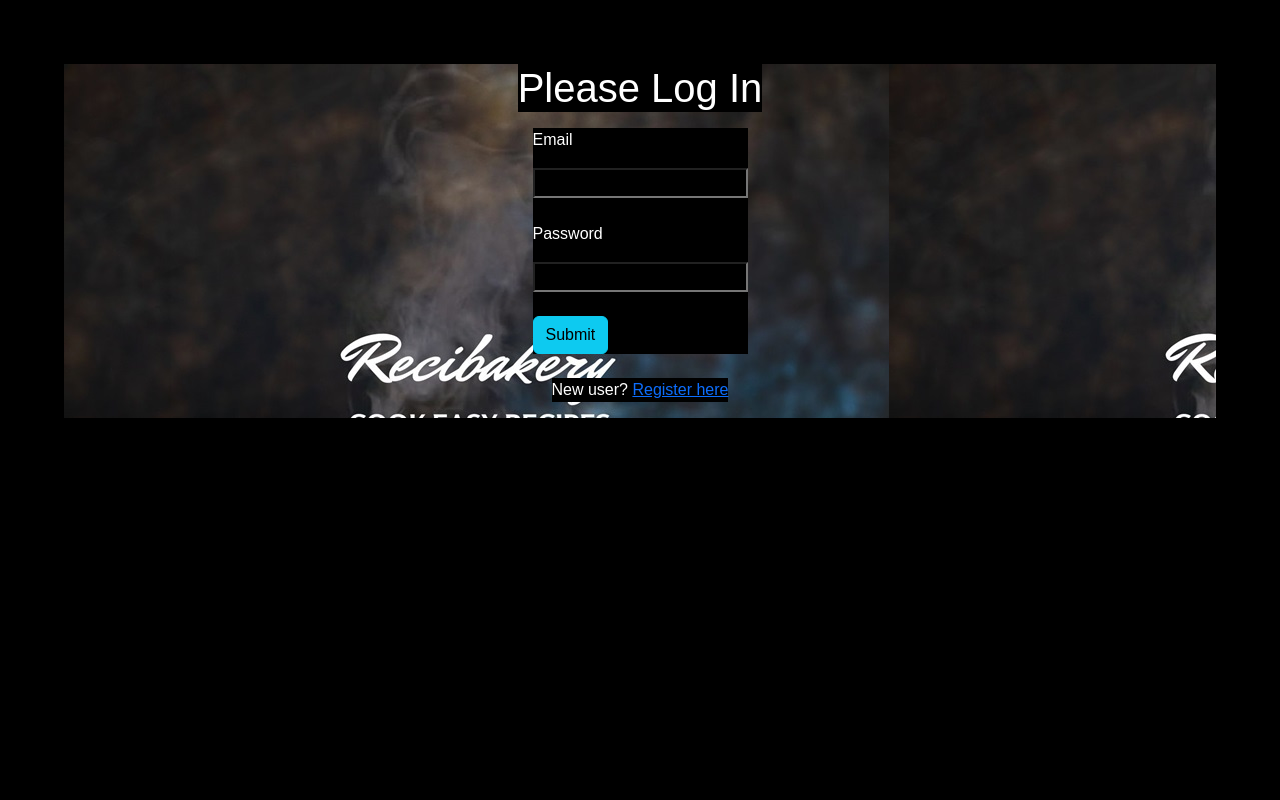
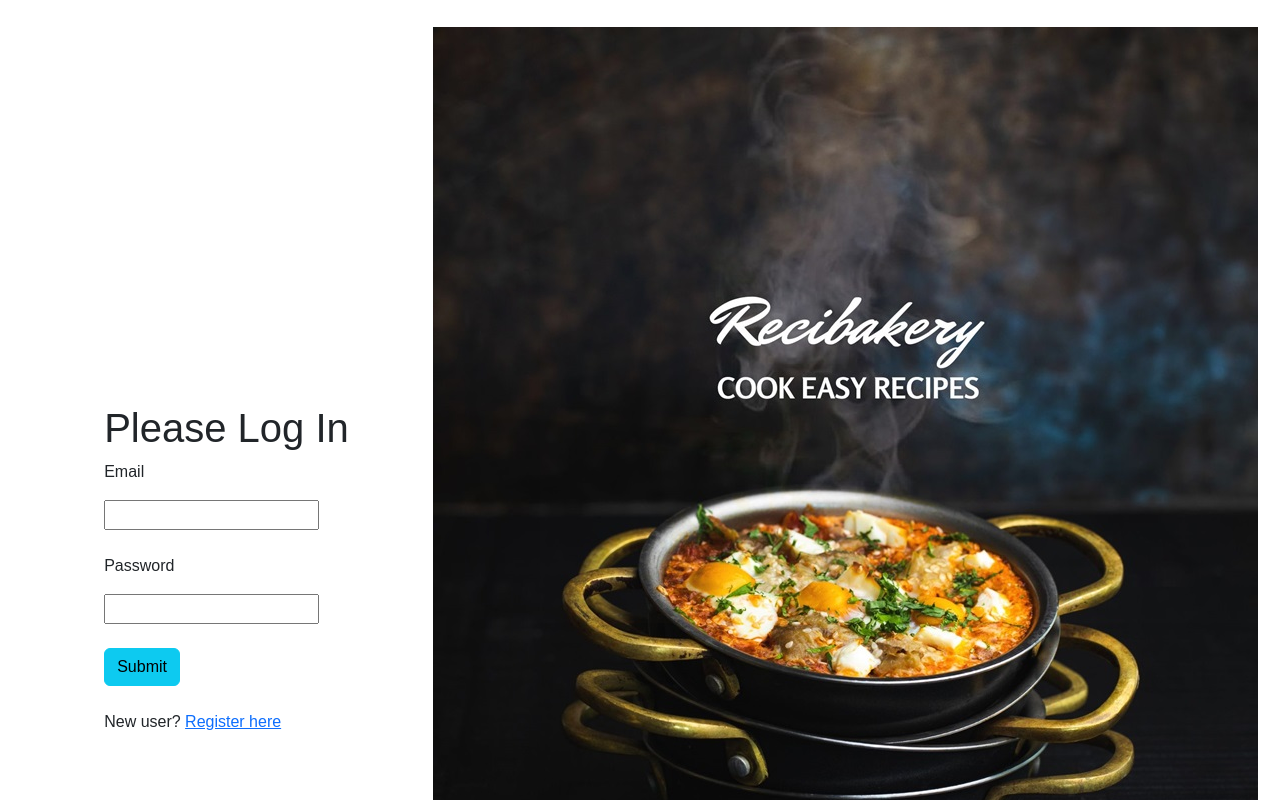
Before and after one commit to AmaanKang/Recipe_Sharing_Frontend, a React (Create React App) app: page / in a window 1280 px wide. Shown: the top 800 px of the page. Built offline with nearby package versions, Linux system fonts and the light colour scheme.

Commit message:
Fixed UI on Login and Register

```diff
--- a/src/App.css
+++ b/src/App.css
@@ -2,17 +2,17 @@
 *{
   box-sizing: border-box;
   font-family: 'Quicksand',Arial, Helvetica, sans-serif;
-  background-color: black;
+  /**background-color: black;*/
 }
 body{
   padding:0;
-  margin:0% 5% 0% 5%;
+  margin:0% 2% 0% 2%;
   height:100%;
 }
 .App{
   display: flex;
   flex-direction: column;
-  background-color: black;
-  color:white;
+  /**background-color: black;*/
+  /**color:white;*/
   height:100%;
 }
--- a/src/components/food/Food.css
+++ b/src/components/food/Food.css
@@ -1,7 +1,7 @@
 .recipe-carousel-container{
     width: 100%;
     height:100%;
-    background-color: black;
+    /**background-color: black;*/
     color:white;
     padding:2% 5% 2% 5%;
 }
@@ -9,7 +9,7 @@
     margin-left:30%;
 }
 .recipe-card-container{
-    background-color:black;
+    /**background-color:black;*/
     color:white;
     height:100%;
 }
--- a/src/components/login/Login.css
+++ b/src/components/login/Login.css
@@ -2,7 +2,9 @@
     display: flex;
     flex-direction: column;
     align-items: center;
-    margin:5%;
-    background-image: url("../Simple Cooking.jpg");
-
+    margin:2%;
 }
+.food-image{
+    size: 40%;
+    margin-left: 10%;
+}
--- a/src/components/login/Login.js
+++ b/src/components/login/Login.js
@@ -49,6 +49,9 @@ export default function Login({ setToken,setName }) {
   }
   return(
     <div className="login-wrapper">
+      <table>
+        <tr>
+          <td>
           <h1>Please Log In</h1>
           <h3>{message}</h3>
           <form onSubmit={handleSubmit} >
@@ -73,6 +76,15 @@ export default function Login({ setToken,setName }) {
           <p>
             New user? <Link to='/register'>Register here</Link>
           </p>
+          </td>
+          <td>
+          <div className='food-image'>
+          <img src={require("../Simple Cooking.jpg")} />
+          </div>
+          </td>
+        </tr>
+      </table>
+
     </div>
   )
 }
--- a/src/components/register/Register.css
+++ b/src/components/register/Register.css
@@ -2,5 +2,9 @@
     display: flex;
     flex-direction: column;
     align-items: center;
-    margin:5%;
+    margin:2%;
 }
+.food-image{
+    size: 40%;
+    margin-left: 10%;
+}
--- a/src/components/register/Register.js
+++ b/src/components/register/Register.js
@@ -85,7 +85,10 @@ export default function Register() {
 
     return (
         <div className="form">
-            <div>
+            <table>
+                <tr>
+                    <td>
+                    <div>
                 <h1>User Registration</h1>
             </div>
 
@@ -119,6 +122,16 @@ export default function Register() {
                     Go back to <Link to='/login'>Login Page here</Link>
                 </p>
             </form>
+                    </td>
+                    <td>
+                    <div className='food-image'>
+                <img src={require("../Simple Cooking.jpg")} />
+            </div>
+                    </td>
+                </tr>
+            </table>
+
+
         </div>
     );
 }
--- a/src/index.css
+++ b/src/index.css
@@ -1,10 +1,9 @@
 *{
     box-sizing: border-box;
     font-family: 'Quicksand',Arial, Helvetica, sans-serif;
-    background-color: black;
   }
   body{
     padding:0;
-    margin:0% 5% 0% 5%;
+    margin:0% 2% 0% 2%;
     height:100%;
   }
```
Lines whose indentation alone changed are shown as unchanged.
